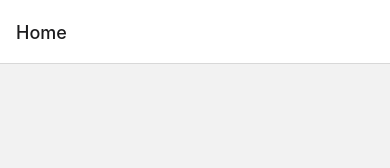
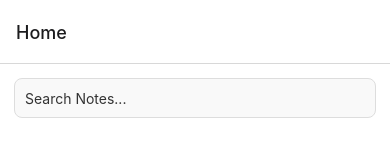
Before and after one commit to shreya-mishra/google-keep, a React Native app: screen /Home in a window 390 px wide. Shown: the top 168 px of the page. Built offline with nearby package versions, Linux system fonts and the light colour scheme.

Commit message:
added search input and its functionality

```diff
--- a/src/components/NoteList.tsx
+++ b/src/components/NoteList.tsx
@@ -1,18 +1,56 @@
-// NoteList.js
-import React from "react";
-import { FlatList } from "react-native";
+import React, { useState } from "react";
+import { View, FlatList, TextInput, StyleSheet } from "react-native";
 import NoteItem from "./NoteItem";
 
 const NoteList = ({ notes, onDelete, onEdit }) => {
+  const [searchQuery, setSearchQuery] = useState("");
+  const [filteredNotes, setFilteredNotes] = useState(notes);
+
+  const handleSearch = (query) => {
+    const filtered = notes.filter(
+      (note) =>
+        note.title.toLowerCase().includes(query.toLowerCase()) ||
+        note.content.toLowerCase().includes(query.toLowerCase())
+    );
+    setFilteredNotes(filtered);
+    setSearchQuery(query);
+  };
+
   return (
-    <FlatList
-      data={notes}
-      keyExtractor={(item) => (item && item.id ? item.id.toString() : "")}
-      renderItem={({ item }) => (
-        <NoteItem note={item} onDelete={onDelete} onEdit={onEdit} />
-      )}
-    />
+    <View style={styles.container}>
+      <TextInput
+        style={styles.searchInput}
+        placeholder="Search Notes..."
+        value={searchQuery}
+        onChangeText={handleSearch}
+      />
+      <FlatList
+        data={filteredNotes}
+        keyExtractor={(item) => item.id}
+        renderItem={({ item }) => (
+          <NoteItem note={item} onDelete={onDelete} onEdit={onEdit} />
+        )}
+      />
+    </View>
   );
 };
 
+const styles = StyleSheet.create({
+  container: {
+    flex: 1,
+    padding: 4,
+    backgroundColor: "#fff",
+  },
+  searchInput: {
+    height: 40,
+    borderWidth: 1,
+    borderColor: "#ddd",
+    borderRadius: 8,
+    paddingHorizontal: 10,
+    marginBottom: 10,
+    backgroundColor: "#f9f9f9",
+    color: "#333",
+  },
+});
+
 export default NoteList;
--- a/src/screens/HomeScreen.tsx
+++ b/src/screens/HomeScreen.tsx
@@ -106,6 +106,18 @@ const HomeScreen = () => {
 const styles = StyleSheet.create({
   container: {
     flex: 1,
+    padding: 10,
+    backgroundColor: "#fff",
+  },
+  searchInput: {
+    height: 40,
+    borderWidth: 1,
+    borderColor: "#ddd",
+    borderRadius: 8,
+    paddingHorizontal: 10,
+    marginBottom: 10,
+    backgroundColor: "#f9f9f9",
+    color: "#333",
   },
 });
 
```
